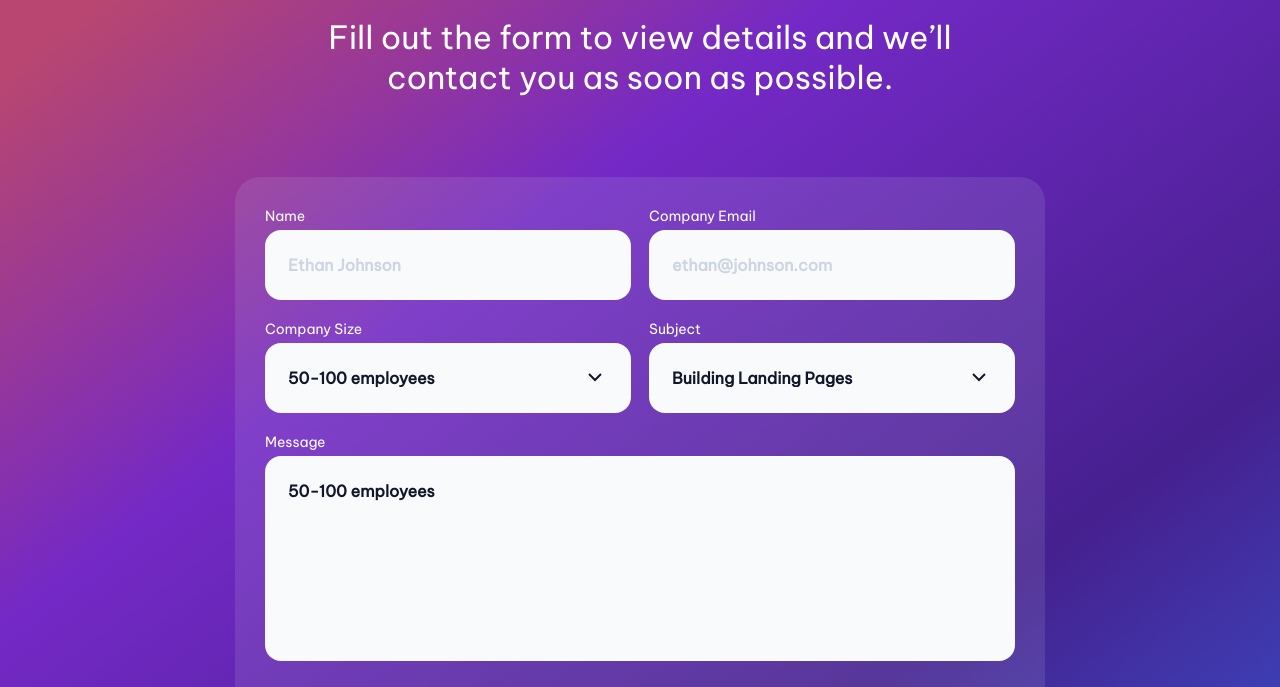
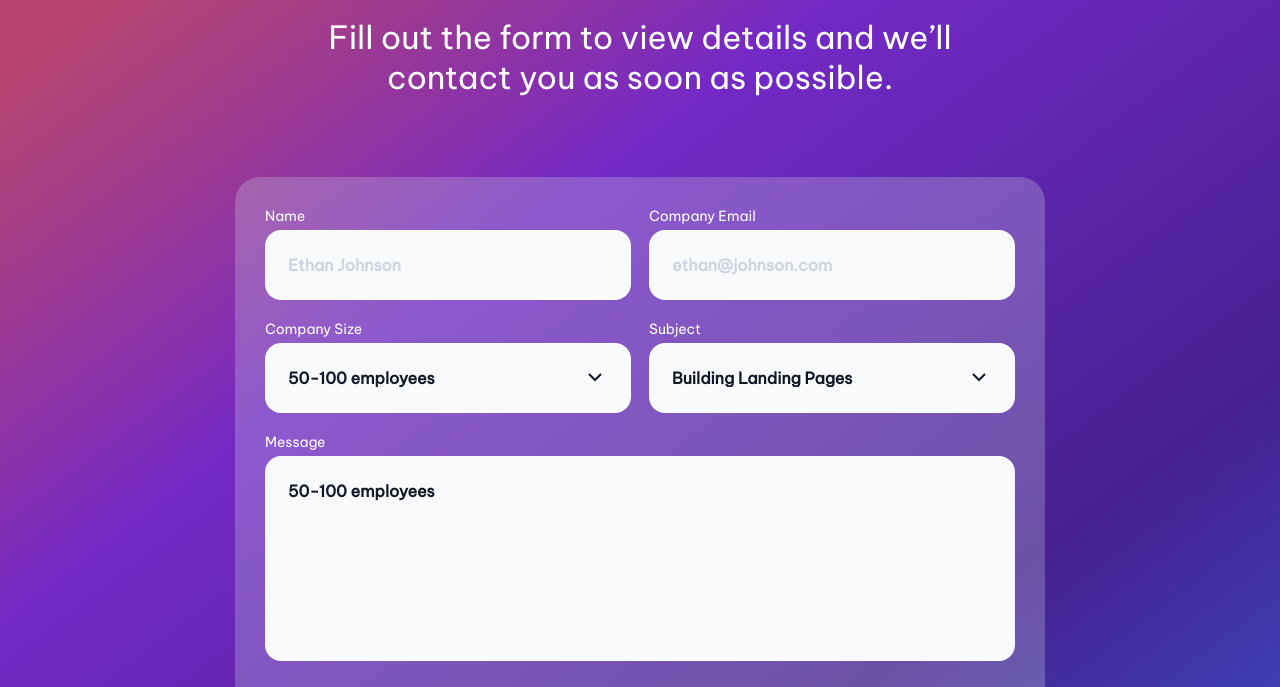
Before and after one commit to RajithaSampathV/Contact-Page, a plain HTML site: page index.html in a window 1280 px wide. Shown: the part 259-946 px from the top of the page. Drawn offline with Linux system fonts and the light colour scheme.

Commit message:
Initial Commit

```diff
--- a/css/style.css
+++ b/css/style.css
@@ -40,7 +40,7 @@ h2
 {
 	margin: 100px auto;
 	width: 810px;
-	background-color: #CDD5E020;
+	background: rgba(205, 213, 224, 0.28);
 	border-radius: 25px;
 	padding: 30px 30px;
 }
```
